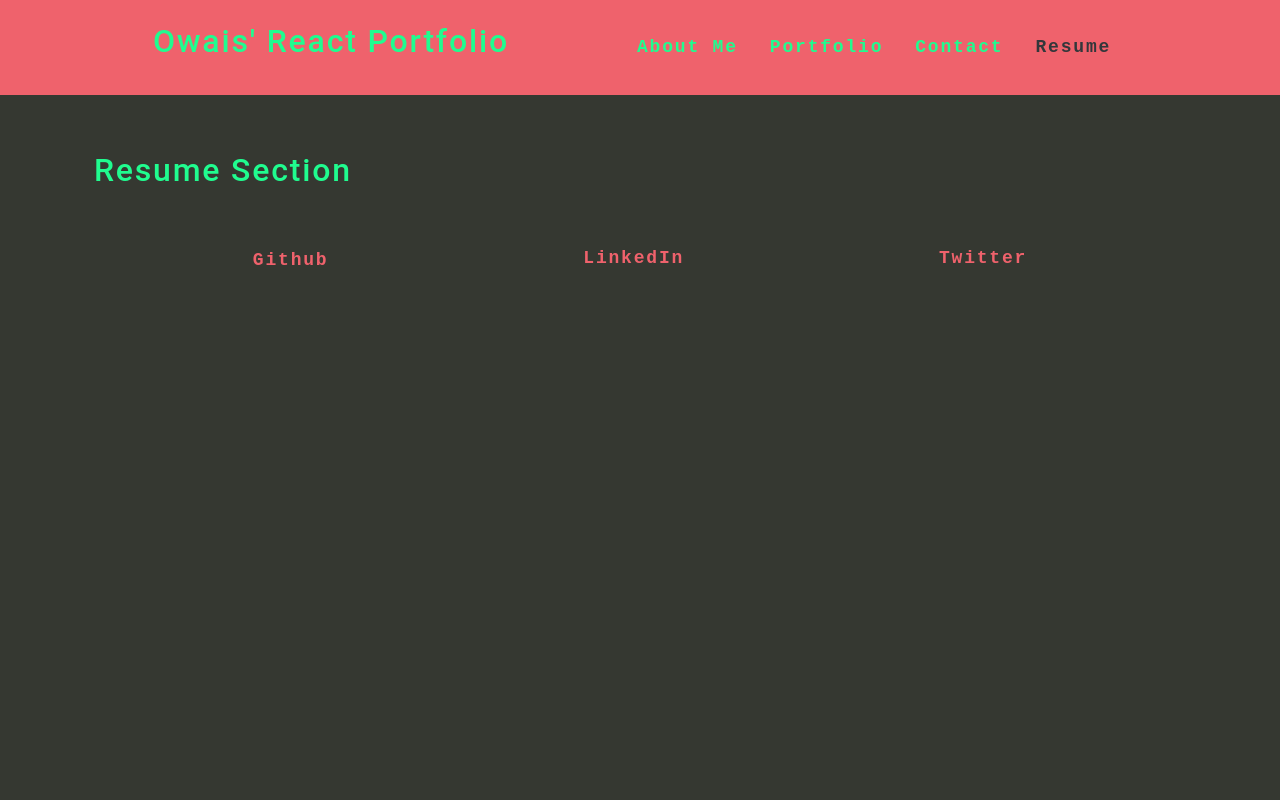
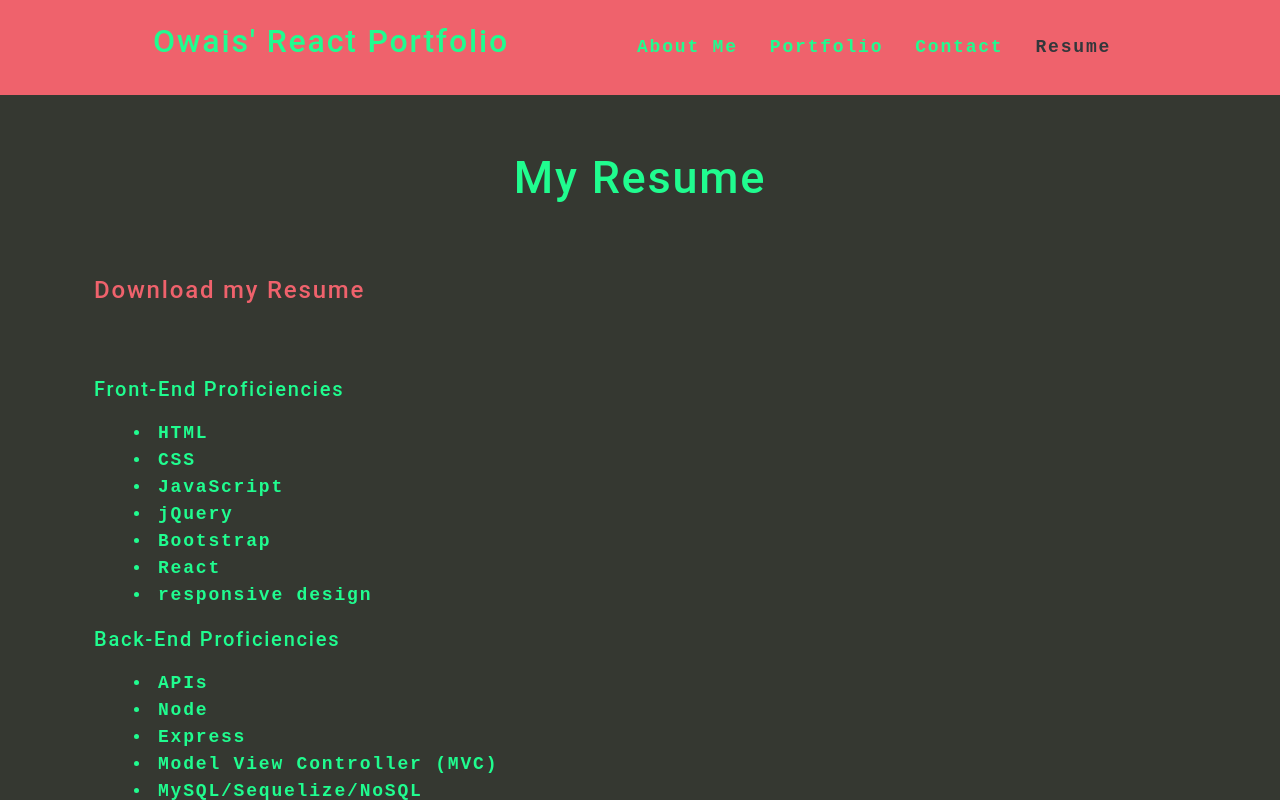
Before and after one commit to OwaisIslam/react-portfolio, a React (Create React App) app: page / in a window 1280 px wide. Both pictures are taken after a click on the element "Resume". Shown: the top 800 px of the page. Built offline with nearby package versions, Linux system fonts and the light colour scheme.

Commit message:
updated resume page

```diff
--- a/src/components/Resume/index.js
+++ b/src/components/Resume/index.js
@@ -3,7 +3,37 @@ import React from "react";
 function Resume() {
 	return (
 		<section>
-			<h2>Resume Section</h2>
+			<div className="center">
+				<h1 className="page-header">My Resume</h1>
+			</div>
+			<div className="bottom-spacing">
+				<a href={require("../../assets/files/Owais' Resume.pdf")} download>
+					<h4>Download my Resume</h4>
+				</a>
+			</div>
+			<div>
+				<h5>Front-End Proficiencies</h5>
+				<ol>
+					<li>HTML</li>
+					<li>CSS</li>
+					<li>JavaScript</li>
+					<li>jQuery</li>
+					<li>Bootstrap</li>
+					<li>React</li>
+					<li>responsive design</li>
+				</ol>
+				<h5>Back-End Proficiencies</h5>
+				<ol>
+					<li>APIs</li>
+					<li>Node</li>
+					<li>Express</li>
+					<li>Model View Controller (MVC)</li>
+					<li>MySQL/Sequelize/NoSQL</li>
+					<li>MongoDB/Mongoose</li>
+					<li>REST</li>
+					<li>Progressive Web Applications (PWA)</li>
+				</ol>
+			</div>
 		</section>
 	);
 }
--- a/src/index.css
+++ b/src/index.css
@@ -169,7 +169,11 @@ input:focus {
 	box-shadow: 0 0 .25rem rgba(0, 0, 0, .5);
 }
 
-li {
+ol li {
+	list-style: inside;
+}
+
+ul li {
 	list-style: none;
 }
 
@@ -227,6 +231,7 @@ textarea {
 	margin-top: var(--spacing-two);
 	margin-bottom: var(--spacing-two);
 }
+
 
 .my-5 {
 	margin-top: var(--spacing-five);
@@ -336,3 +341,7 @@ textarea {
 	line-height: 1.25;
 	padding-bottom: 2rem;
 }
+
+.bottom-spacing {
+	margin-bottom: var(--spacing-five);
+}
```
Also changed, not shown: src/components/About/index.js (+3 -13 lines), 1 other file (tests, documents, lock files or other folders).
